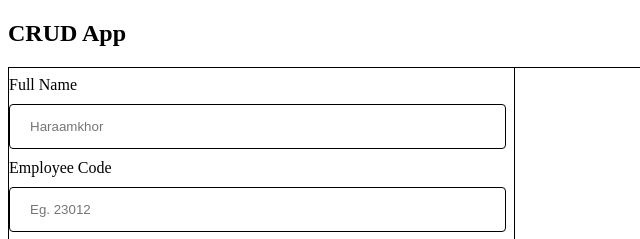
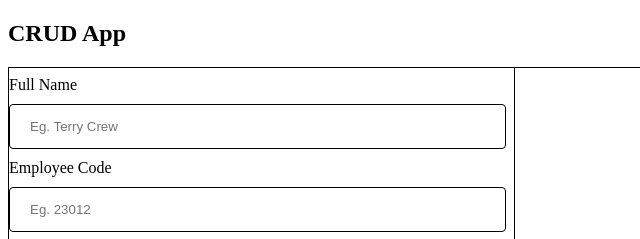
Before and after one commit to abhishekkamat/CRUD-App, a plain HTML site: page index.html in a window 1280 px wide. Shown: the top 239 px of the page, 0-640 px from the left. Drawn offline with Linux system fonts and the light colour scheme.

Commit message:
Add files via upload

```diff
--- a/index.html
+++ b/index.html
@@ -20,7 +20,7 @@
                 <form onsubmit="event.preventDefault();onFormSubmit();">
                     <div>
                         <label for="Fname">Full Name</label>
-                        <input type="text" name="Fname" placeholder="Haraamkhor" id="fname">
+                        <input type="text" name="Fname" placeholder="Eg. Terry Crew" id="fname">
                     </div>
                     <div>
                         <label for="EmpCode">Employee Code</label>
```
